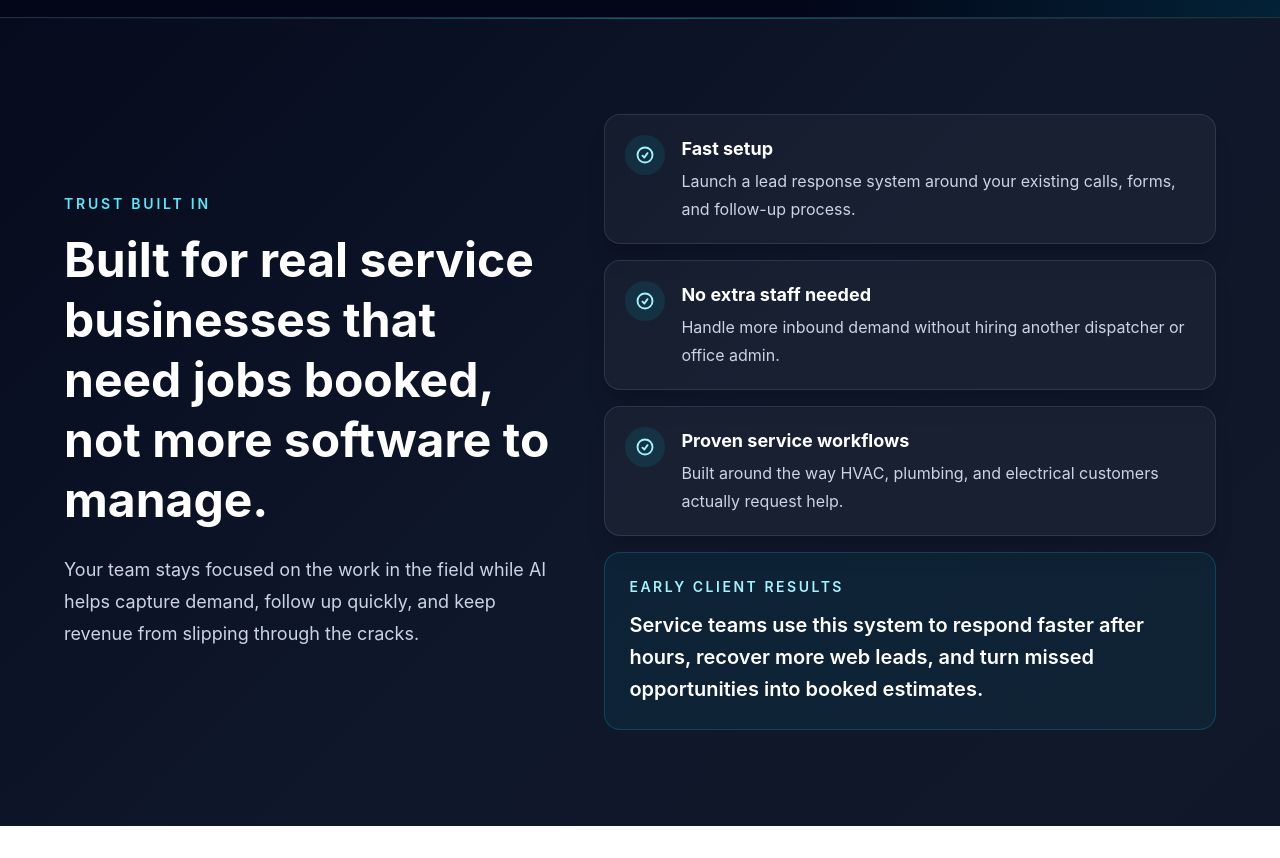
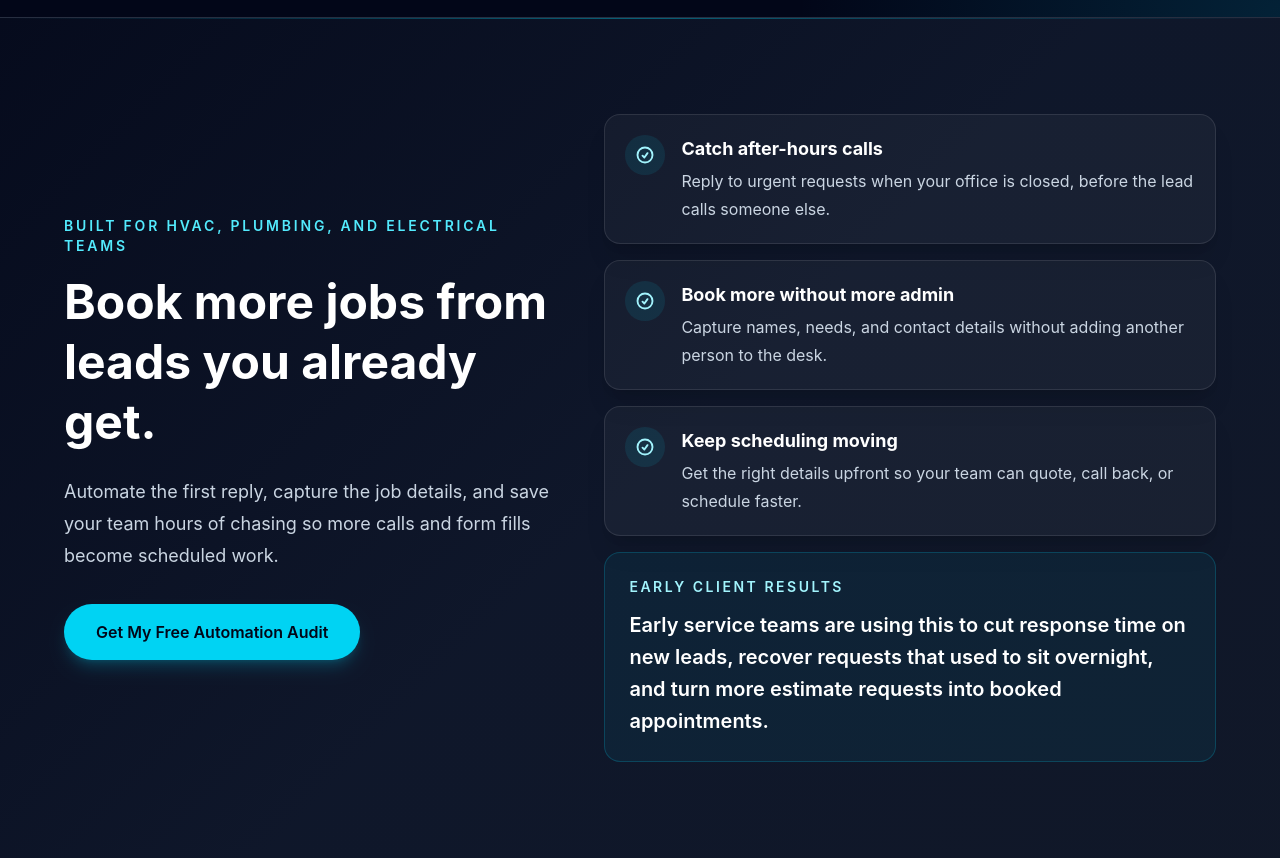
Before and after one commit to VjekoTRW/ai-agency-lead-capture, a React (Vite) app: page / in a window 1280 px wide. Shown: the part 1760-2618 px from the top of the page. Before the commit the page ends 2586 px from the top, so only its background shows below. Built offline with nearby package versions, Linux system fonts and the light colour scheme.

Commit message:
Optimize trust section + add CTA

```diff
--- a/src/App.tsx
+++ b/src/App.tsx
@@ -13,16 +13,16 @@ function App() {
 
   const trustPoints = [
     {
-      title: 'Fast setup',
-      text: 'Launch a lead response system around your existing calls, forms, and follow-up process.',
+      title: 'Catch after-hours calls',
+      text: 'Reply to urgent requests when your office is closed, before the lead calls someone else.',
     },
     {
-      title: 'No extra staff needed',
-      text: 'Handle more inbound demand without hiring another dispatcher or office admin.',
+      title: 'Book more without more admin',
+      text: 'Capture names, needs, and contact details without adding another person to the desk.',
     },
     {
-      title: 'Proven service workflows',
-      text: 'Built around the way HVAC, plumbing, and electrical customers actually request help.',
+      title: 'Keep scheduling moving',
+      text: 'Get the right details upfront so your team can quote, call back, or schedule faster.',
     },
   ]
 
@@ -225,17 +225,22 @@ function App() {
           <div className="grid gap-10 lg:grid-cols-[0.9fr_1.1fr] lg:items-center">
             <div>
               <p className="mb-4 text-sm font-semibold uppercase tracking-[0.2em] text-cyan-300">
-                Trust built in
+                Built for HVAC, plumbing, and electrical teams
               </p>
               <h2 className="text-3xl font-bold leading-tight text-white sm:text-4xl lg:text-5xl">
-                Built for real service businesses that need jobs booked, not
-                more software to manage.
+                Book more jobs from leads you already get.
               </h2>
               <p className="mt-6 text-lg leading-8 text-slate-300">
-                Your team stays focused on the work in the field while AI helps
-                capture demand, follow up quickly, and keep revenue from
-                slipping through the cracks.
+                Automate the first reply, capture the job details, and save
+                your team hours of chasing so more calls and form fills become
+                scheduled work.
               </p>
+              <a
+                href="#contact"
+                className="mt-8 inline-flex rounded-full bg-cyan-400 px-8 py-4 text-base font-semibold text-slate-950 shadow-lg shadow-cyan-400/20 transition hover:bg-cyan-300 focus:outline-none focus:ring-2 focus:ring-cyan-300 focus:ring-offset-2 focus:ring-offset-slate-950"
+              >
+                Get My Free Automation Audit
+              </a>
             </div>
 
             <div className="grid gap-4">
@@ -276,9 +281,9 @@ function App() {
                   Early client results
                 </p>
                 <p className="mt-3 text-xl font-semibold leading-8 text-white">
-                  Service teams use this system to respond faster after hours,
-                  recover more web leads, and turn missed opportunities into
-                  booked estimates.
+                  Early service teams are using this to cut response time on
+                  new leads, recover requests that used to sit overnight, and
+                  turn more estimate requests into booked appointments.
                 </p>
               </div>
             </div>
```
